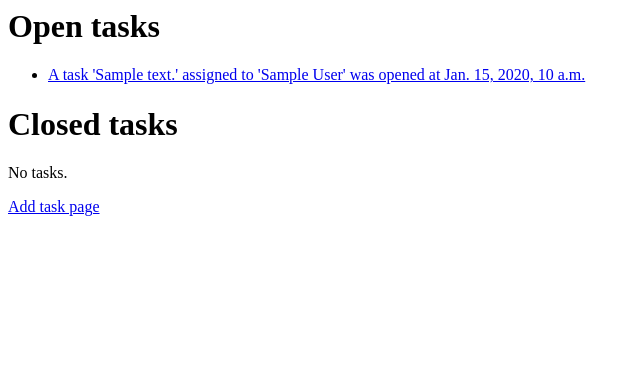
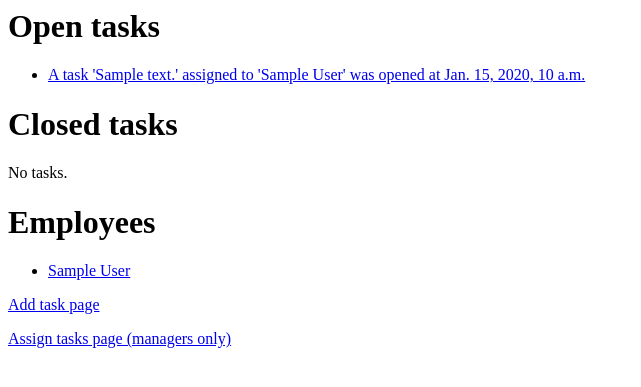
Before and after one commit to evyalyy/popug_jira, a Django app: page /pjira/ in a window 1280 px wide. Shown: the top 387 px of the page, without its empty margins (0-641 px from the left). Run offline with Django 3.2, Linux system fonts and the light colour scheme; tables that the repository leaves empty hold one stand-in row (values such as "Sample post").

Commit message:
add assign tasks button, add personal task list

```diff
--- a/popug_jira/pjira/forms.py
+++ b/popug_jira/pjira/forms.py
@@ -2,4 +2,4 @@ from django import forms
 
 class AddTaskForm(forms.Form):
     description = forms.CharField(label='Description', max_length=4096)
-    assignee = forms.CharField(label='Assignee', max_length=200)
+    # assignee = forms.CharField(label='Assignee', max_length=200)
--- a/popug_jira/pjira/models.py
+++ b/popug_jira/pjira/models.py
@@ -15,15 +15,15 @@ class Task(models.Model):
     description = models.CharField(max_length=4096)
     status = models.IntegerField(choices=TaskStatus.choices, default=TaskStatus.OPEN)
     open_date = models.DateTimeField(auto_now=True)
-    close_date = models.DateTimeField('date closed',blank=True, null=True)
+    close_date = models.DateTimeField('date closed', blank=True, null=True)
     cost = models.IntegerField(default=0)
-    assignee = models.ForeignKey(Employee, on_delete=models.CASCADE)
+    assignee = models.ForeignKey(Employee, on_delete=models.CASCADE, blank=True, null=True)
 
     def __str__(self):
         return 'Task(desc={}, status={}, assignee={}, cost={}, opened={}, closed={})'.format(
             self.description,
             self.status,
-            self.assignee,
+            self.assignee if self.assignee else 'Not assigned',
             self.cost,
             self.open_date,
             self.close_date if self.close_date else 'Not yet closed')
--- /dev/null
+++ b/popug_jira/pjira/templates/pjira/assign_tasks.html
@@ -0,0 +1,6 @@
+<h1>Assign tasks</h1>
+
+<form action="{% url 'pjira:assign_tasks' %}" method="POST">
+	{% csrf_token %}
+<button type="submit"> Assign </button>
+</form>
--- a/popug_jira/pjira/templates/pjira/index.html
+++ b/popug_jira/pjira/templates/pjira/index.html
@@ -22,4 +22,18 @@
     <p>No tasks.</p>
 {% endif %}
 
+<h1>Employees</h1>
+
+{% if employees %}
+    <ul>
+    {% for employee in employees %}
+        <li><a href="{% url 'pjira:employee' employee.id %}">{{ employee.name }}</a></li>
+    {% endfor %}
+    </ul>
+{% else %}
+    <p>No employees.</p>
+{% endif %}
+
 <a href="{% url 'pjira:add_task' %}"> Add task page</a>
+<p>
+<a href="{% url 'pjira:assign_tasks' %}"> Assign tasks page (managers only)</a>
--- a/popug_jira/pjira/urls.py
+++ b/popug_jira/pjira/urls.py
@@ -8,5 +8,7 @@ urlpatterns = [
     path('', views.index, name='index'),
     path('<int:task_id>/', views.detail, name='detail'),
     path('add/', views.add_task, name='add_task'),
-    path('close/<int:task_id>', views.close_task, name='close_task')
+    path('close/<int:task_id>', views.close_task, name='close_task'),
+    path('assign/', views.assign_tasks, name='assign_tasks'),
+    path('employee/<int:employee_id>', views.employee_tasks, name='employee')
 ]
--- a/popug_jira/pjira/views.py
+++ b/popug_jira/pjira/views.py
@@ -1,16 +1,18 @@
 from django.shortcuts import render
-# from django.template import loader
 from django.http import HttpResponse, HttpResponseRedirect, HttpResponseServerError
 from django.urls import reverse
 
 from .models import Task, Employee, TaskStatus
 from .forms import AddTaskForm
 
+import random
+
 
 def index(request):
     open_tasks = Task.objects.filter(status=TaskStatus.OPEN).order_by('-open_date')
     closed_tasks = Task.objects.filter(status=TaskStatus.CLOSED).order_by('-open_date')
-    return render(request, 'pjira/index.html', {'open_tasks': open_tasks, 'closed_tasks': closed_tasks})
+    employees = Employee.objects.all()
+    return render(request, 'pjira/index.html', {'open_tasks': open_tasks, 'closed_tasks': closed_tasks, 'employees': employees})
 
 def detail(request, task_id):
     try:
@@ -30,8 +32,8 @@ def add_task(request):
         if form.is_valid():
             print(form.cleaned_data)
             try:
-                emp = Employee.objects.get(name=form.cleaned_data['assignee'])
-                new_task = Task(description=form.cleaned_data['description'], assignee=emp)
+                # emp = Employee.objects.get(name=form.cleaned_data['assignee'])
+                new_task = Task(description=form.cleaned_data['description'])
                 new_task.save()
             except Employee.DoesNotExist:
                 error_message = 'Employee {} does not exist'.format(form.cleaned_data['assignee'])
@@ -55,3 +57,24 @@ def close_task(request, task_id):
         return HttpResponseRedirect(reverse('pjira:index'))
 
     raise HttpResponseServerError("Wrong method")
+
+def assign_tasks(request):
+    if request.method == 'POST':
+        print('Assigning tasks')
+        employee_list = Employee.objects.all()
+        open_tasks = Task.objects.filter(status=TaskStatus.OPEN)
+        for task in open_tasks:
+            task.assignee = random.choice(employee_list)
+            task.save()
+        return HttpResponseRedirect(reverse('pjira:index'))
+    else:
+        return render(request, 'pjira/assign_tasks.html')
+
+
+def employee_tasks(request, employee_id):
+    try:
+        me = Employee.objects.get(pk=employee_id)
+    except Task.DoesNotExist:
+        raise Http404("Employee {} does not exist".format(employee_id))
+    open_tasks = Task.objects.filter(status=TaskStatus.OPEN, assignee=me).order_by('-open_date')
+    return render(request, 'pjira/employee_tasks.html', {'open_tasks': open_tasks, 'me': me})
```
Also changed, not shown: popug_jira/pjira/templates/pjira/employee_tasks.html (added, +17 -0 lines), popug_jira/pjira/migrations/0005_auto_20210314_1247.py (added).
